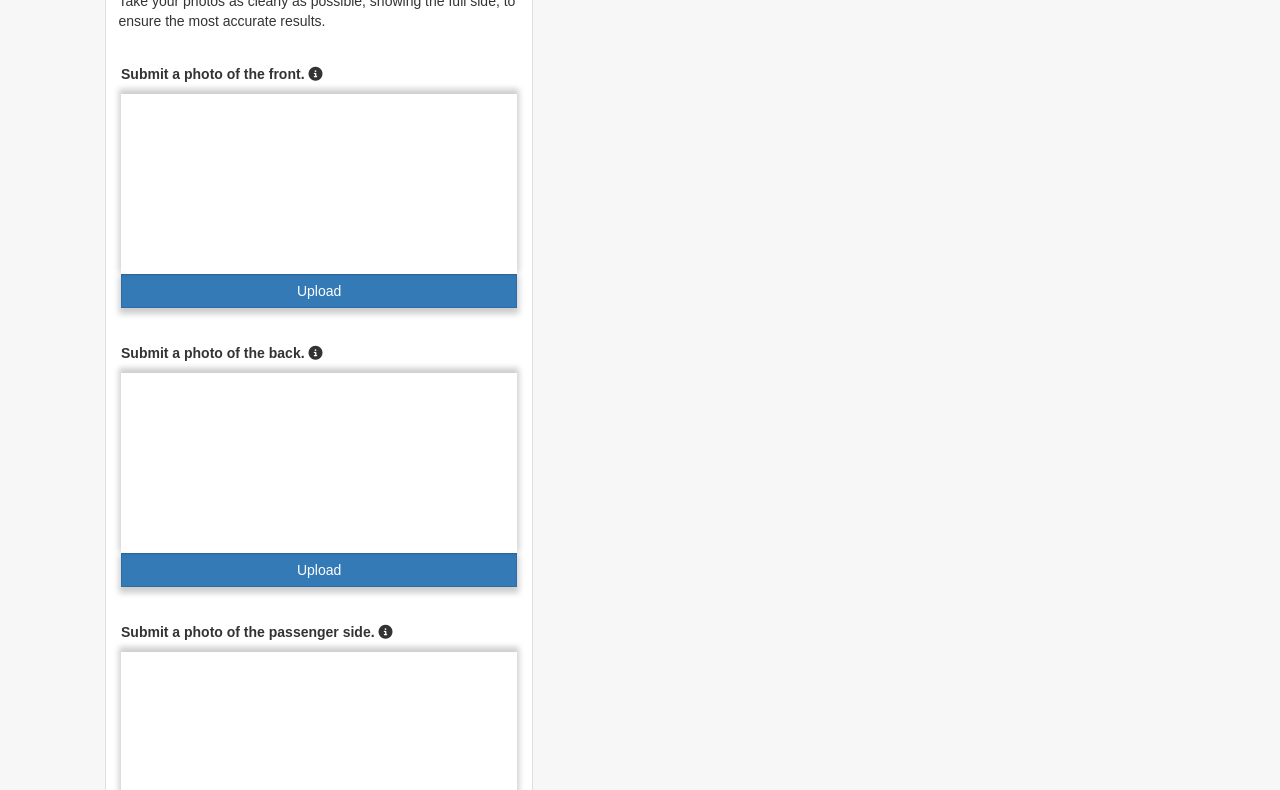
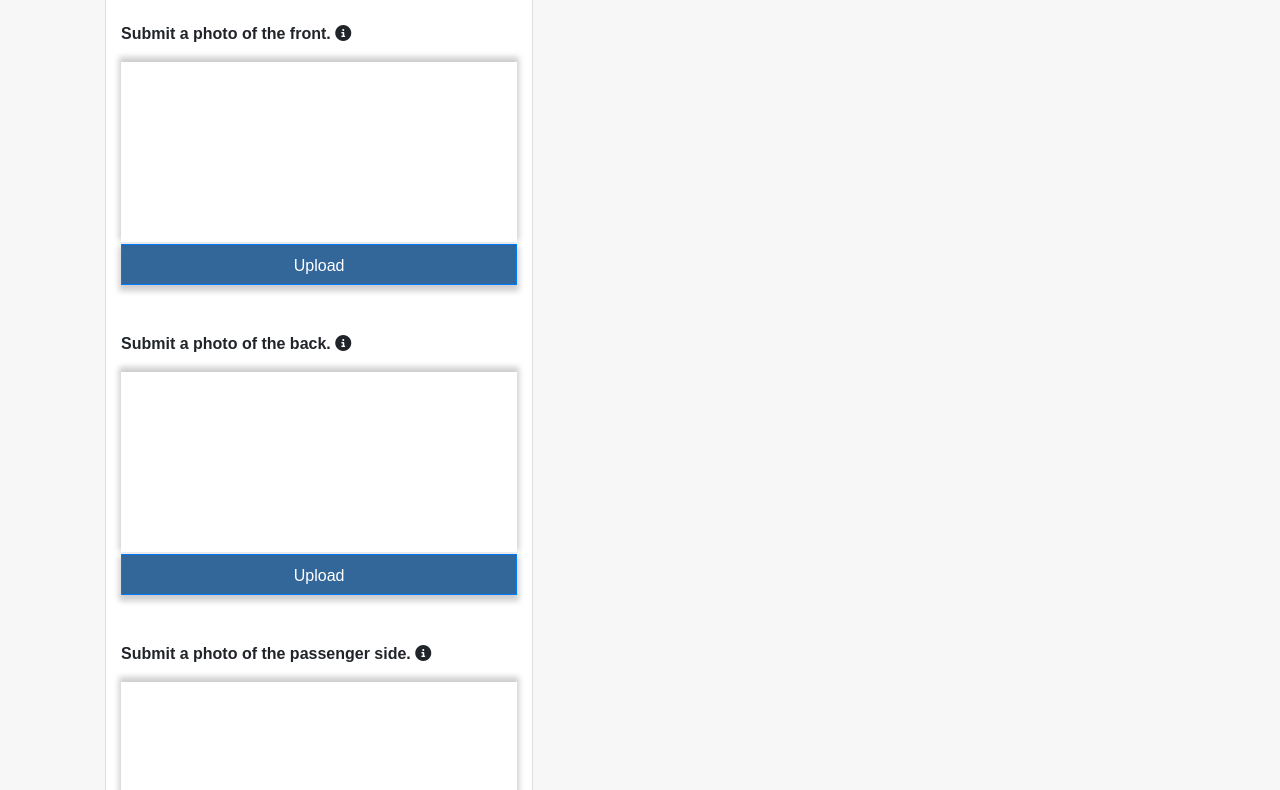
Before and after one commit to htayeb/totalLossEstimator, a website: page pages/upload.html in a window 1280 px wide. Shown: the part 261-1051 px from the top of the page. Drawn offline with nearby package versions, Linux system fonts and the light colour scheme.

Commit message:
Moved navbar back to the top of the page: removed a bootstrap reference

```diff
--- a/pages/upload.html
+++ b/pages/upload.html
@@ -14,7 +14,7 @@
   <link href="../vendor/bootstrap/css/bootstrap.min.css" rel="stylesheet">
 
   <!-- External CSS -->
-  <link href="https://maxcdn.bootstrapcdn.com/bootstrap/3.3.5/css/bootstrap.min.css" rel="stylesheet">
+  <!--<link href="https://maxcdn.bootstrapcdn.com/bootstrap/3.3.5/css/bootstrap.min.css" rel="stylesheet">-->
   <link href="https://maxcdn.bootstrapcdn.com/font-awesome/4.7.0/css/font-awesome.min.css" rel="stylesheet">
   <!-- Custom styles for this template -->
   <link href="../css/small-business.css" rel="stylesheet">
@@ -41,6 +41,7 @@
       border-radius:0px;
       box-shadow:0px 4px 6px 2px rgba(0,0,0,0.2);
       margin-top:-5px;
+      background-color: #369;
     }
     .imgUp
     {
@@ -119,7 +120,7 @@
         <div class="card h-100">
           <div class="card-body">
             <h2 class="card-title">Upload your images</h2>
-            <p class="card-text">Take your photos as clearly as possible, showing the full side, to ensure the most accurate results.</p>
+            <p class="card-text">Take photos of your vehicle as clearly as possible, showing the full side, to ensure the most accurate results.</p>
           </div>
             <div class="col imgUp">
               <br/>
```
